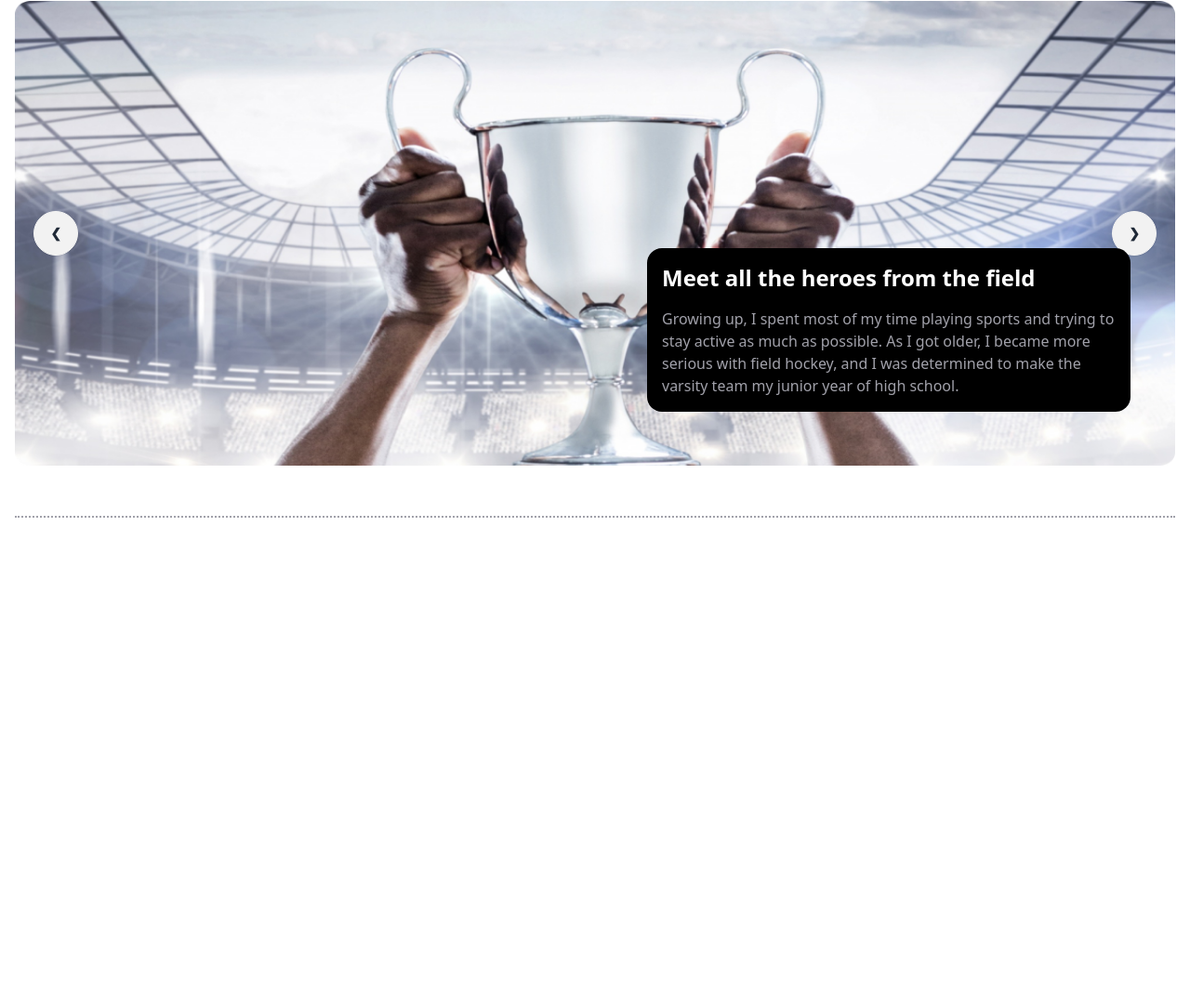
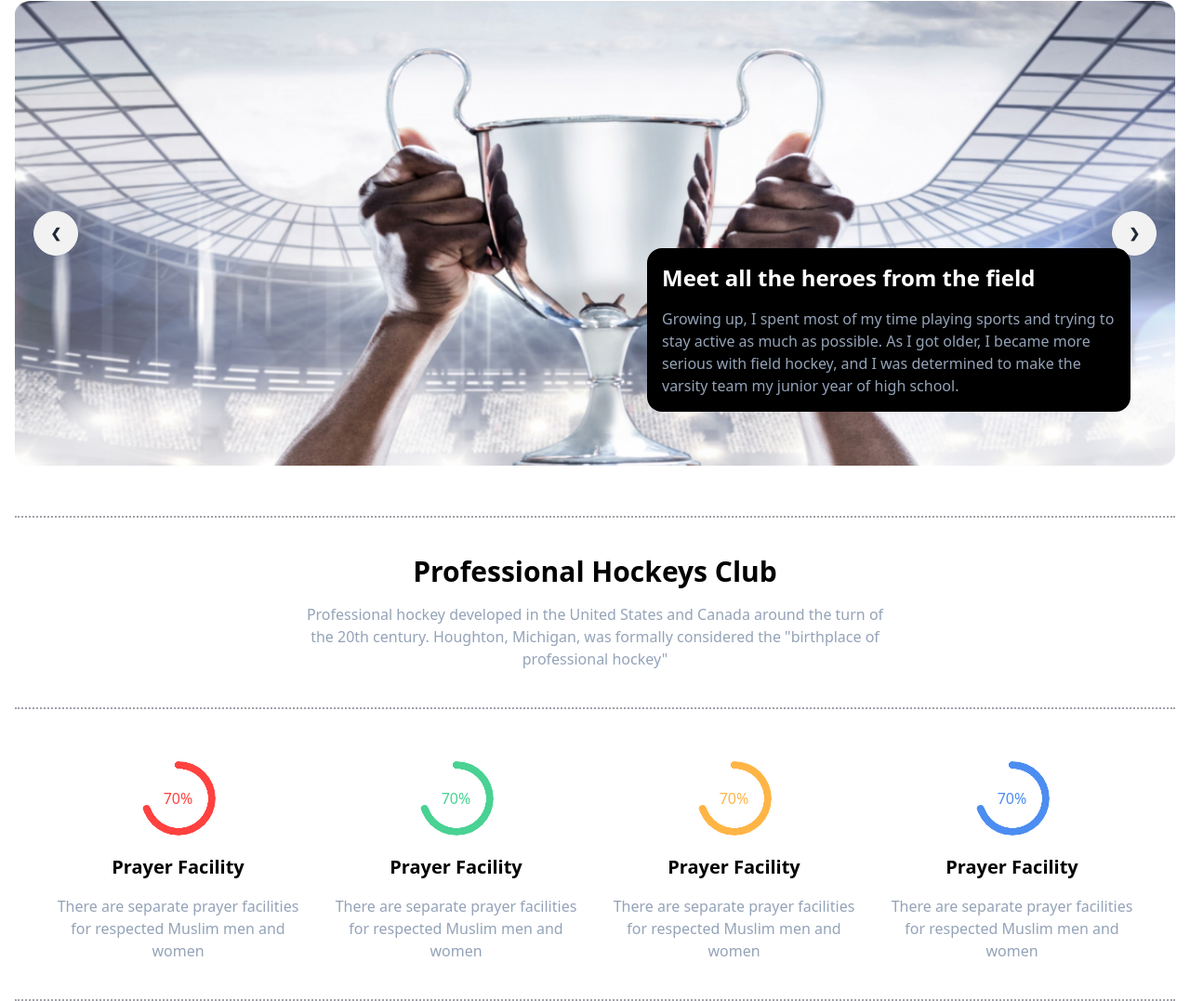
Before and after one commit to Shakil-Ahmed71/paragon-sports, a plain HTML site: page index.html in a window 1280 px wide. Shown: the part 55-1132 px from the top of the page at 93% size. Before the commit the page ends 800 px from the top, so only its background shows below. Drawn offline with nearby package versions, Linux system fonts and the light colour scheme.

Commit message:
professional section added and responsive

```diff
--- a/index.html
+++ b/index.html
@@ -29,8 +29,27 @@
     <!-- google font manrope -->
 
 
+
+    <!-- tailwind css customize -->
+    <script>
+        tailwind.config = {
+          theme: {
+            extend: {
+              colors: {
+                clifford: '#da373d',
+                figma:rgba(19, 19, 24, 0.60),
+              }
+            }
+          }
+        }
+      </script>
+    <!-- tailwind css customize -->
+
+
+
     <!-- custom css -->
     <style>
+
         .font-manrope{
             font-family: 'Manrope', sans-serif;
         }
@@ -40,12 +59,9 @@
 
 </head>
 <body>
-    <header>
+    <!-- header section -->
+    <header class="container mx-auto px-4">
 
-    </header>
-
-    <header class="container mx-auto px-4">
-    <!-- header section -->
     <div class="carousel w-full lg:h-[500px] mt-14 ">
         <div id="slide1" class="carousel-item relative w-full">
           <img src="Images/1.png" class="w-full bg-[cover]"/>
@@ -67,29 +83,87 @@
             <a href="#slide2" class="btn btn-circle">❮</a>
             <a href="#slide1" class="btn btn-circle">❯</a>
           </div>
-        <!-- </div>
-        <div id="slide4" class="carousel-item relative w-full">
-          <img src="https://daisyui.com/images/stock/photo-1665553365602-b2fb8e5d1707.jpg" class="w-full" />
-          <div class="absolute flex justify-between transform -translate-y-1/2 left-5 right-5 top-1/2">
-            <a href="#slide3" class="btn btn-circle">❮</a>
-            <a href="#slide1" class="btn btn-circle">❯</a>
-          </div> -->
         </div>
       </div>
-        <div class="sm:mt-4 lg:-mt-60 border-dotted border-zinc-400 border-b-2 pb-16 lg:pb-28">
+
+      <!-- header 2nd box -->
+        <div class="sm:mt-8 lg:-mt-60 border-dotted border-zinc-400 border-b-2 pb-16 lg:pb-28">
             <div class="bg-black text-white p-4 lg:w-5/12 rounded-2xl lg:-mt-40 relative lg:left-[680px]">
                 <h3 class="font-bold text-2xl w-[500px]">Meet all the heroes from the field</h3>
-                <p class="w-[500px] mt-4 text-zinc-400">Growing up, I spent most of my time playing sports and trying to stay active as much as possible. As I got older, I became more serious with field hockey, and I was determined to make the varsity team my junior year of high school.</p>
+                <p class="w-[500px] mt-4 text-slate-400">Growing up, I spent most of my time playing sports and trying to stay active as much as possible. As I got older, I became more serious with field hockey, and I was determined to make the varsity team my junior year of high school.</p>
             </div>
         </div>
 
     <!-- header section -->
     </header>
 
-    <main>
-        <!-- header section -->
+    <main class="container mx-auto px-4">
+        <!-- professional section -->
+        <section>
+            <!-- professional title -->
+            <div class="border-dotted border-zinc-400 border-b-2 pb-10">
+                <div>
+                    <div class="mt-10 mx-auto border-dotted border-zinc-400 border-b-2 pb-10">
+                        <h2 class="font-extrabold text-3xl text-black text-center mb-4">Professional Hockeys Club</h2>
+                        <div class="flex justify-center">
+                            <p class="w-6/12 text-center text-slate-400">Professional hockey developed in the United States and Canada around the turn of the 20th century. Houghton, Michigan, was formally considered the "birthplace of professional hockey"</p>
+                        </div>
+                    </div>
+                </div>
+                <!-- frofessional title -->
 
-        <!-- header section -->
+                <!-- frofessional box -->
+                <div class="mt-14 px-10">
+                    <div class="grid grid-cols-1 lg:grid-cols-4 gap-7">
+                        <!-- frofessional box one -->
+                        <div>
+                            <div class=" flex justify-center mb-5">
+                                <div class="radial-progress text-primary text-[#FF4240]" style="--value:70;" role="progressbar">70%</div>
+                            </div>
+                            <div class="text-center">
+                                <h3 class="text-xl font-bold text-black mb-4">Prayer Facility</h3>
+                                <p class="text-slate-400">There are separate prayer facilities for respected Muslim men and women</p>
+                            </div>
+                        </div>
+
+                        <!-- frofessional box two -->
+                        <div>
+                            <div class=" flex justify-center mb-5">
+                                <div class="radial-progress text-primary text-[#49D293]" style="--value:70;" role="progressbar">70%</div>
+                            </div>
+                            <div class="text-center">
+                                <h3 class="text-xl font-bold text-black mb-4">Prayer Facility</h3>
+                                <p class="text-slate-400">There are separate prayer facilities for respected Muslim men and women</p>
+                            </div>
+                        </div>
+
+                        <!-- frofessional box three -->
+                        <div>
+                            <div class=" flex justify-center mb-5">
+                                <div class="radial-progress text-primary text-[#FFB546]" style="--value:70;" role="progressbar">70%</div>
+                            </div>
+                            <div class="text-center">
+                                <h3 class="text-xl font-bold text-black mb-4">Prayer Facility</h3>
+                                <p class="text-slate-400">There are separate prayer facilities for respected Muslim men and women</p>
+                            </div>
+                        </div>
+
+                        <!-- frofessional box four -->
+                        <div>
+                            <div class=" flex justify-center mb-5">
+                                <div class="radial-progress text-primary text-[#4C8DF1]" style="--value:70;" role="progressbar">70%</div>
+                            </div>
+                            <div class="text-center">
+                                <h3 class="text-xl font-bold text-black mb-4">Prayer Facility</h3>
+                                <p class="text-slate-400">There are separate prayer facilities for respected Muslim men and women</p>
+                            </div>
+                        </div>
+                    </div>
+                </div>
+            </div>
+
+        </section>
+        <!-- professional section -->
 
 
     </main>
```
